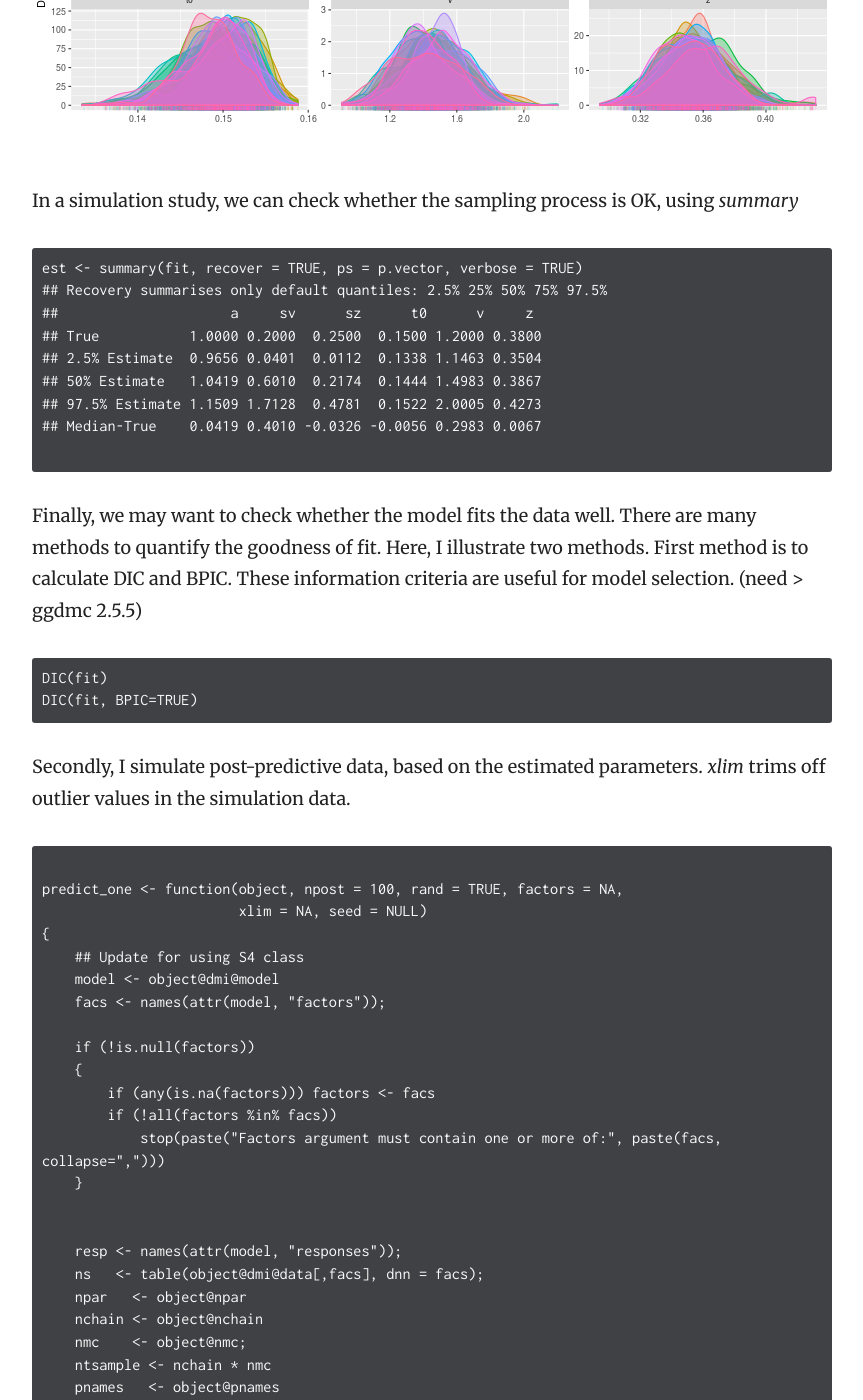
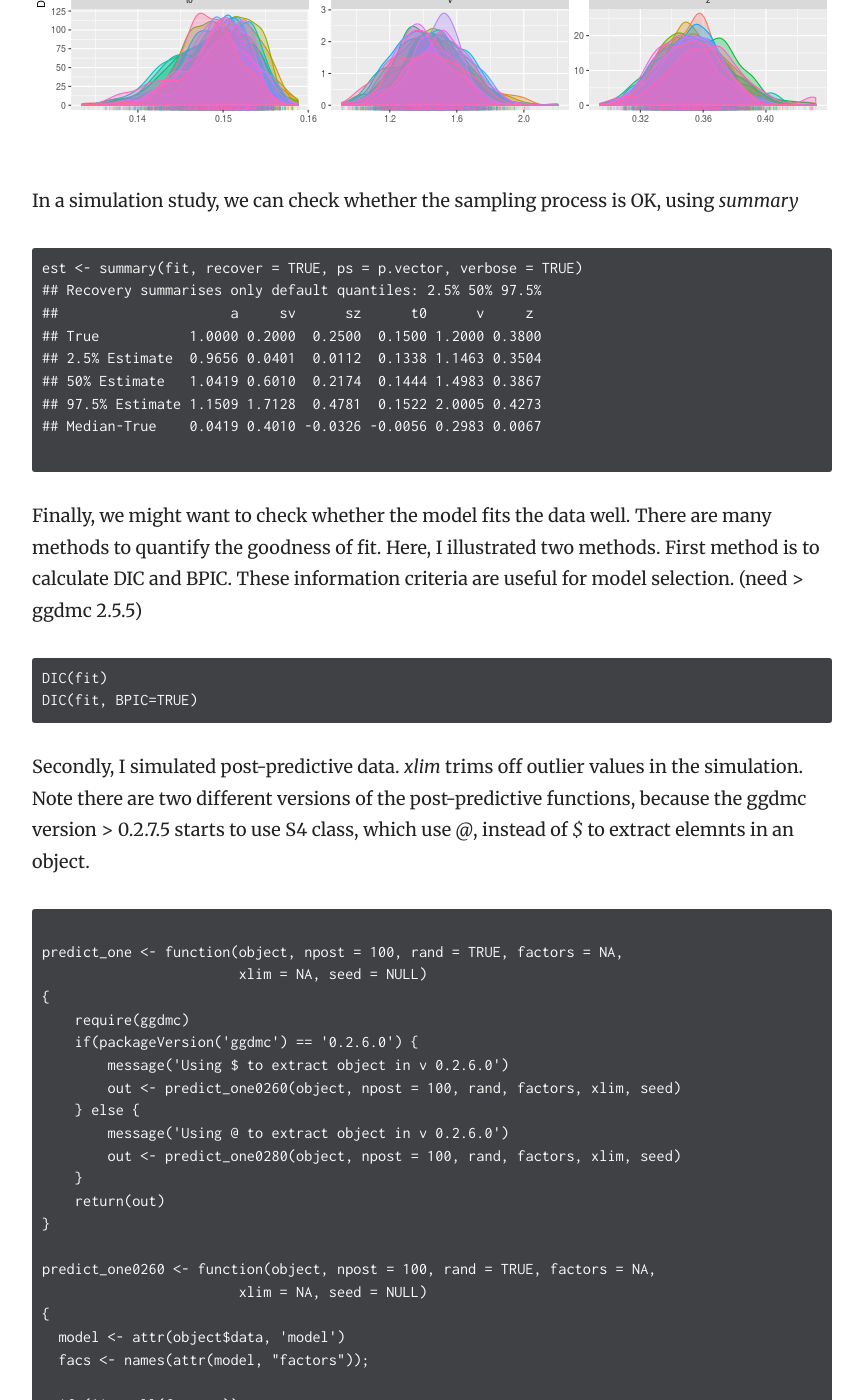
Before and after one commit to yxlin/yxlin.github.io, a Jekyll site: the page built from _docs/fixed-effect-model/one_participant.md, in a window 1280 px wide and 1400 px high, scrolled down 4773 px. Shown: the whole window, without its empty margins (358-1221 px from the left). Built offline with Jekyll 4.4.1, drawn with Linux system fonts in a browser that asks for light colours; some of the changed text lies outside the part shown.

Commit message:
correct predict_one versioning problem

````diff
--- a/_docs/fixed-effect-model/one_participant.md
+++ b/_docs/fixed-effect-model/one_participant.md
@@ -7,11 +7,11 @@ order: 1
 Fixed-effects models assume each participant has his/her own specific
 mechanism of parameter generation. This assumption is relative to the
 random-effect models, which assume one common mechanism is responsible
-for generating parameters for all participants.  The latter is sometimes dubbed
-as hierarchical or multi-level models, although the three terms could carry
-subtle different ideas.
+for generating parameters for all participants.  The latter is sometimes
+dubbed, hierarchical or multi-level models, although the three terms could
+carry subtle different ideas.
 
-In this tutorial, I illustrate the method of conducting the
+In this tutorial, I illustrated the method of conducting the
 fixed-effects modelling. Given many observations of response times (RT)
 and choices, one modelling aim is to estimate the parameters that
 generate the observations.
@@ -63,13 +63,13 @@ the parameters. In Bayesian inference, we also need prior distributions, so
 let's build a set of prior distributions for each DDM parameters.
 
 A beta distribution with _shape1_ = 1 and _shape2_ = 1, equals to a uniform
-distribution (_beta(1, 1)_). This choice is to regularize the parameters,
+distribution (_beta(1, 1)_). This choice was to regularize the parameters,
 (1) the start point, _z_, (2) its variability _sz_ and (3) _t0_. All three
-are bounded by 0 and 1. Others use truncated normal distributions bounded
+were bounded by 0 and 1. Others used truncated normal distributions bounded
 by _lower_ and _upper_ arguments.
 
-_plot_ draws the prior distributions, providing a visual check method. This
-method, in the case of parameter recovery study, is to make sure the prior
+_plot_ drew the prior distributions, providing a visual check method. This
+method, in the case of parameter recovery study, was to make sure the prior
 distribution does cover the true values.
 
 ```
@@ -85,12 +85,12 @@ plot(p.prior, ps = p.vector)
 ![prior]({{"/images/fixed-effect-model/prior.png" | relative_url}})
 
 
-By default _StartNewsamples_ uses p.prior to randomly draw start
-points and samples 200 MCMC samples.  This step uses a mixture of
+By default _StartNewsamples_ used p.prior to randomly draw start
+points and samples 200 MCMC samples.  This step used a mixture of
 crossover and migration operators. The _run_ function by default
-draws 500 MCMC samples, using only crossover operator. _gelman_ function
-reports PSRF value of 1.06 in this case. A potential scale reduction
-factor (PSRF[^2]) less than 1.1 suggests chains are converged.
+drew 500 MCMC samples, using only crossover operator. _gelman_ function
+reported PSRF value of 1.06 in this case. A potential scale reduction
+factor (PSRF[^2]) less than 1.1 suggested chains are converged.
 
 ```
 fit0 <- StartNewsamples(dmi, p.prior)
@@ -135,7 +135,7 @@ using _summary_
 
 ```
 est <- summary(fit, recover = TRUE, ps = p.vector, verbose = TRUE)
-## Recovery summarises only default quantiles: 2.5% 25% 50% 75% 97.5%
+## Recovery summarises only default quantiles: 2.5% 50% 97.5%
 ##                     a     sv      sz      t0      v     z
 ## True           1.0000 0.2000  0.2500  0.1500 1.2000 0.3800
 ## 2.5% Estimate  0.9656 0.0401  0.0112  0.1338 1.1463 0.3504
@@ -145,9 +145,9 @@ est <- summary(fit, recover = TRUE, ps = p.vector, verbose = TRUE)
 
 ```
 
-Finally, we may want to check whether the model fits the data
+Finally, we might want to check whether the model fits the data
 well.  There are many methods to quantify the goodness of fit.
-Here, I illustrate two methods. First method is to calculate DIC
+Here, I illustrated two methods. First method is to calculate DIC
 and BPIC. These information criteria are useful for model selection.
 (need > ggdmc 2.5.5)
 ```
@@ -155,12 +155,83 @@ DIC(fit)
 DIC(fit, BPIC=TRUE)
 ```
 
-Secondly, I simulate post-predictive data, based on the estimated parameters.
-_xlim_ trims off outlier values in the simulation data.
+Secondly, I simulated post-predictive data. _xlim_ trims off outlier values
+in the simulation. Note there are two different versions of the
+post-predictive functions, because the ggdmc version > 0.2.7.5 starts to
+use S4 class, which use _@_, instead of _$_ to extract elemnts in an object.
 
 ```
 
 predict_one <- function(object, npost = 100, rand = TRUE, factors = NA,
+                        xlim = NA, seed = NULL)
+{
+    require(ggdmc)
+    if(packageVersion('ggdmc') == '0.2.6.0') {
+        message('Using $ to extract object in v 0.2.6.0')
+        out <- predict_one0260(object, npost = 100, rand, factors, xlim, seed)
+    } else {
+        message('Using @ to extract object in v 0.2.6.0')
+        out <- predict_one0280(object, npost = 100, rand, factors, xlim, seed)
+    }
+    return(out)
+}
+
+predict_one0260 <- function(object, npost = 100, rand = TRUE, factors = NA,
+                        xlim = NA, seed = NULL)
+{
+  model <- attr(object$data, 'model')
+  facs <- names(attr(model, "factors"));
+
+  if (!is.null(factors))
+  {
+    if (any(is.na(factors))) factors <- facs
+    if (!all(factors %in% facs))
+      stop(paste("Factors argument must contain one or more of:", paste(facs, collapse=",")))
+  }
+
+  resp <- names(attr(model, "responses"))
+  ns   <- table(object$data[,facs], dnn = facs)
+  npar   <- object$n.pars
+  nchain <- object$n.chains
+  nmc    <- object$nmc
+  ntsample <- nchain * nmc
+  pnames   <- object$p.names
+  thetas <- matrix(aperm(object$theta, c(3,2,1)), ncol = npar)
+
+  colnames(thetas) <- pnames
+
+  if (is.na(npost)) {
+    use <- 1:ntsample
+  } else {
+    if (rand) {
+      use <- sample(1:ntsample, npost, replace = F)
+    } else {
+      ## Debugging purpose
+      use <- round(seq(1, ntsample, length.out = npost))
+    }
+  }
+
+  npost  <- length(use)
+  posts   <- thetas[use, ]
+  nttrial <- sum(ns) ## number of total trials
+
+  v <- lapply(1:npost, function(i) {
+    ggdmc:::simulate_one(model, n = ns, ps = posts[i,], seed = seed)
+  })
+
+  out <- data.table::rbindlist(v)
+  reps <- rep(1:npost, each = nttrial)
+  out <- cbind(reps, out)
+
+  if (!any(is.na(xlim)))
+  {
+    out <- out[RT > xlim[1] & RT < xlim[2]]
+  }
+
+  return(out)
+}
+
+predict_one0280 <- function(object, npost = 100, rand = TRUE, factors = NA,
                         xlim = NA, seed = NULL)
 {
     ## Update for using S4 class
@@ -219,7 +290,8 @@ predict_one <- function(object, npost = 100, rand = TRUE, factors = NA,
 
 
 pp  <- predict_one(fit, xlim = c(0, 5))
-dat <- fit@dmi@data
+dat <- fit@dmi@data  ## use this line for version > 0.2.7.5
+## dat <- fit$data   ## use this line for version 0.2.6.0
 
 dat$C <- ifelse(dat$S == "s1"  & dat$R == "r1",  TRUE,
          ifelse(dat$S == "s2" & dat$R == "r2", TRUE,
@@ -245,14 +317,6 @@ p1 <- ggplot(DT, aes(RT, color = reps, size = type)) +
   theme(legend.position = "none") +
   facet_grid(S ~ C)
 
-
-d <- data.table::data.table(dat)
-d[, .N, .(S, R)]
-##     S  R  N
-## 1: s1 r1 87
-## 2: s1 r2 13
-## 3: s2 r1 34
-## 4: s2 r2 66
 ```
 ![post-predictive]({{"/images/fixed-effect-model/post-predictive.png" | relative_url}})
 
````
Also changed, not shown: other parts of _docs/fixed-effect-model/one_participant.md (+3 -3 lines), _posts/2018-07-14-software.md (+2 -0 lines), index.md (+13 -1 lines).
